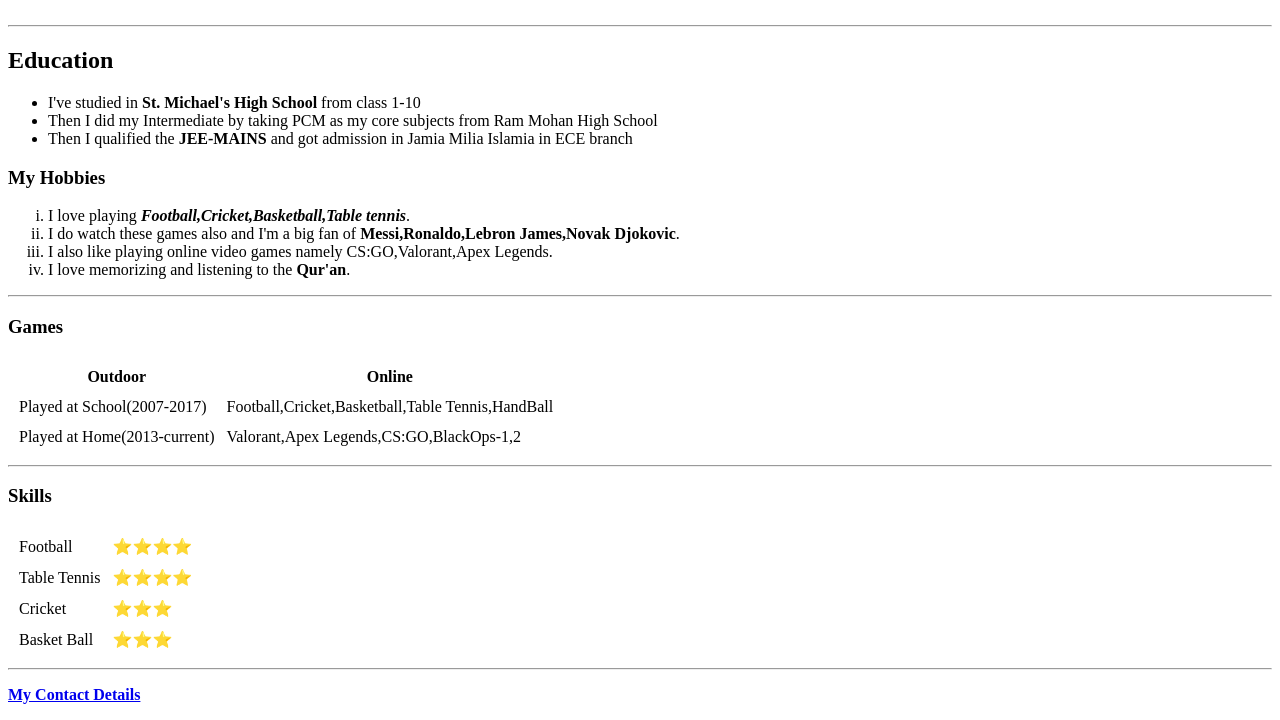
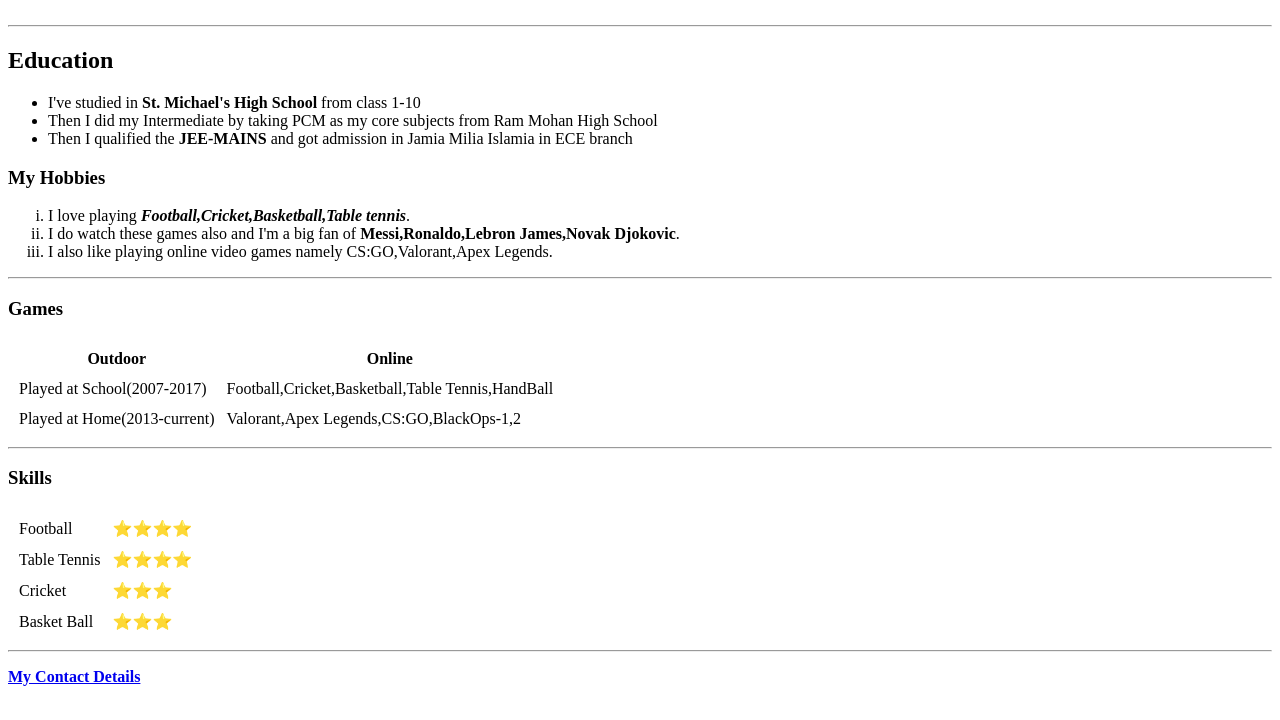
Before and after one commit to imjaq/cv, a plain HTML site: page index.html in a window 1280 px wide. Shown: the part 196-916 px from the top of the page. Drawn offline with Linux system fonts and the light colour scheme.

Commit message:
Update index.html

```diff
--- a/index.html
+++ b/index.html
@@ -34,7 +34,6 @@
     <li>I do watch these games also and I'm a big fan of <strong>Messi,Ronaldo,Lebron James,Novak Djokovic</strong>.
     </li>
     <li>I also like playing online video games namely CS:GO,Valorant,Apex Legends.</li>
-    <li>I love memorizing and listening to the <strong>Qur'an</strong>.</li>
 
   </ol>
 
```
